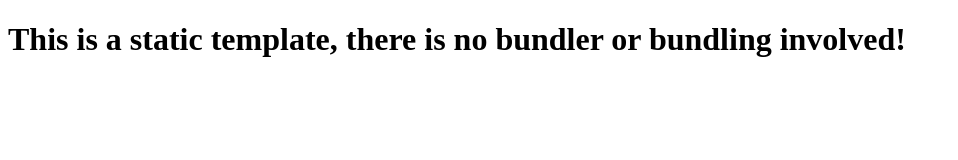
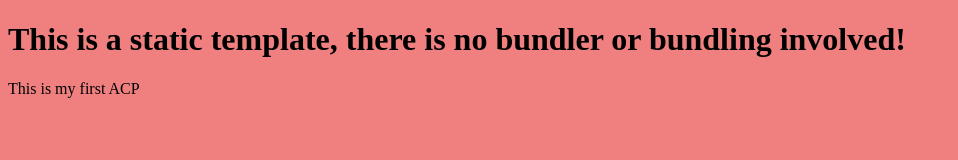
Before and after one commit to taytum-twiss/Lab11, a website: page index.html in a window 1280 px wide. Shown: the whole page, without its empty margins (0-958 px from the left). Drawn offline with Linux system fonts and the light colour scheme.

Commit message:
linked sylesheet to html

```diff
--- a/index.html
+++ b/index.html
@@ -5,9 +5,10 @@
     <meta name="viewport" content="width=device-width, initial-scale=1.0">
     <meta http-equiv="X-UA-Compatible" content="ie=edge">
     <title>Static Template</title>
-<link rel="stylesheet"
+<link rel="stylesheet" href="style.css" />
   </head>
   <body>
     <h1>This is a static template, there is no bundler or bundling involved!</h1>
+    <p> This is my first ACP</p>
   </body>
 </html>
```
